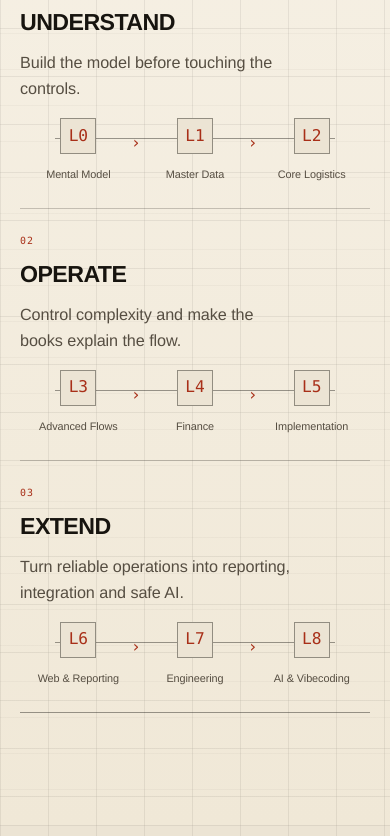
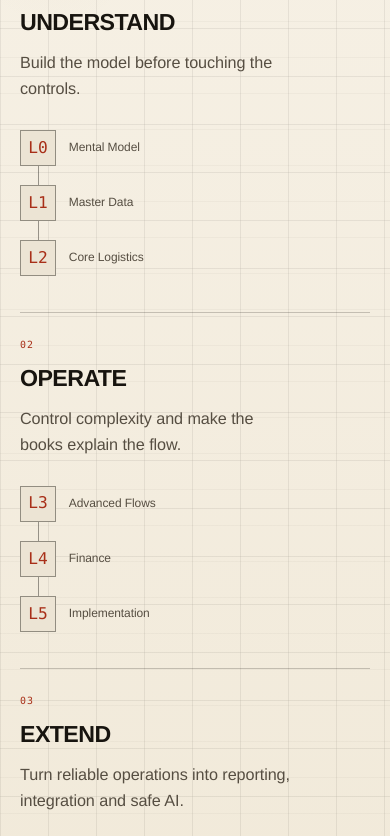
Before and after one commit to brendars91/Learn-SapB1, a website: page index.html in a window 390 px wide. Shown: the part 10168-11004 px from the top of the page. Drawn offline with Linux system fonts and the light colour scheme.

Commit message:
fix: make Chapter 5 route vertical on phones

```diff
--- a/landing-storytelling.css
+++ b/landing-storytelling.css
@@ -98,8 +98,35 @@
   .folio .hauptbuch { display:none; }
   .folio-mobile-current { flex:1 1 7rem; min-width:5.5rem; max-width:8rem; }
   .folio__lab { flex:0 0 auto; }
-  .hb-route-levels span { font-size:.68rem; }
+
+  /* On phones the curriculum becomes a vertical route rather than three
+     narrow desktop columns. The same L0-L8 sequence is preserved. */
+  .hb-route-levels {
+    grid-template-columns:1fr;
+    gap:0;
+    padding-block:.15rem;
+  }
+  .hb-route-levels::before {
+    top:1.15rem;
+    bottom:1.15rem;
+    left:1.1rem;
+    right:auto;
+    width:1px;
+    height:auto;
+  }
+  .hb-route-levels article {
+    grid-template-columns:2.25rem minmax(0,1fr);
+    justify-items:start;
+    align-items:center;
+    align-content:center;
+    gap:.8rem;
+    min-height:3.45rem;
+    padding:.35rem 0;
+    text-align:left;
+  }
+  .hb-route-levels article:not(:last-child)::after { display:none; }
   .hb-route-levels b { width:2.25rem; height:2.25rem; }
+  .hb-route-levels span { font-size:.75rem; line-height:1.3; }
   .fenster__proof { position:static; justify-content:flex-end; margin-bottom:.55rem; }
 }
 
```
